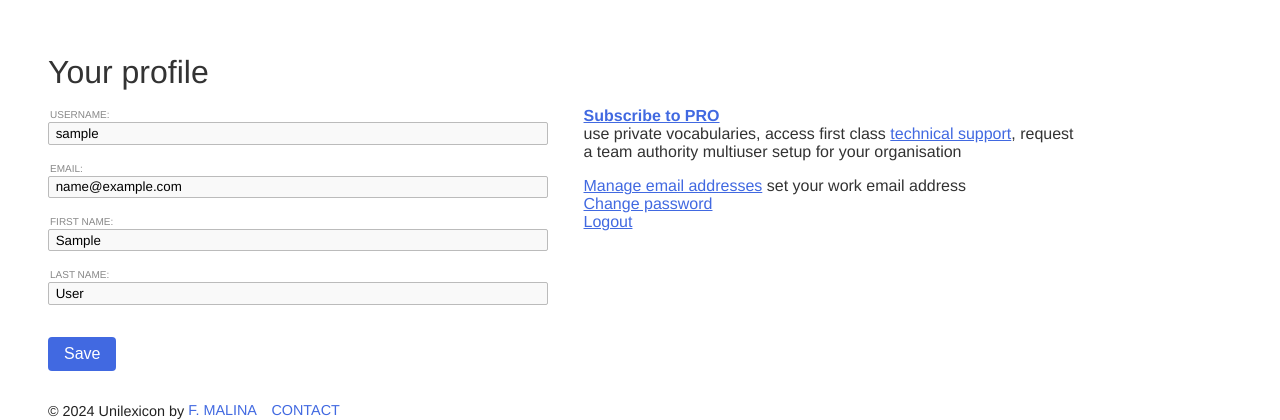
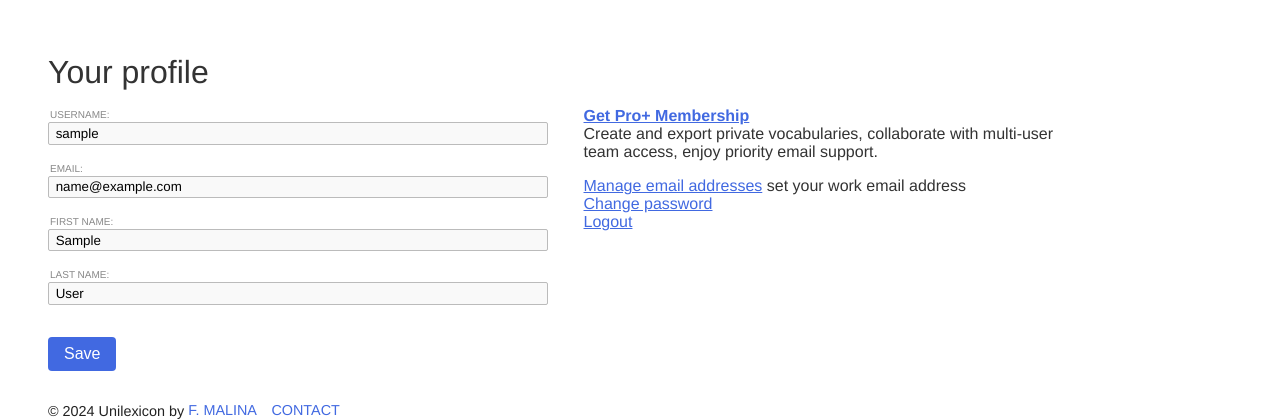
Before and after one commit to fmalina/unilex, a Django app: page /profile in a window 1280 px wide. Shown: the part 63-483 px from the top of the page. Run offline with Django 5.2, Linux system fonts and the light colour scheme; the visitor is signed in with stand-in values (Sample User, id 1); data that the repository does not hold is empty.

Commit message:
Updated pro+ price plan

```diff
--- a/unilex/templates/profile.html
+++ b/unilex/templates/profile.html
@@ -12,10 +12,10 @@
     </div>
 
     <div class="col2">
-        <p><a href="{% url 'subscribe' %}"><b>Subscribe to PRO</b></a><br>
-            use private vocabularies, access first class
-            <a href="mailto:hi@unilexicon.com">technical support</a>,
-            request a team authority multiuser setup for your organisation
+        <p><a href="{% url 'subscribe' %}"><b>Get Pro+ Membership</b></a><br>
+            Create and export private vocabularies,
+            collaborate with multi-user team access,
+            enjoy priority email support.
 
         <ul class="list-unstyled">
             <li><a href="{% url 'account_email' %}">Manage email addresses</a>
```
